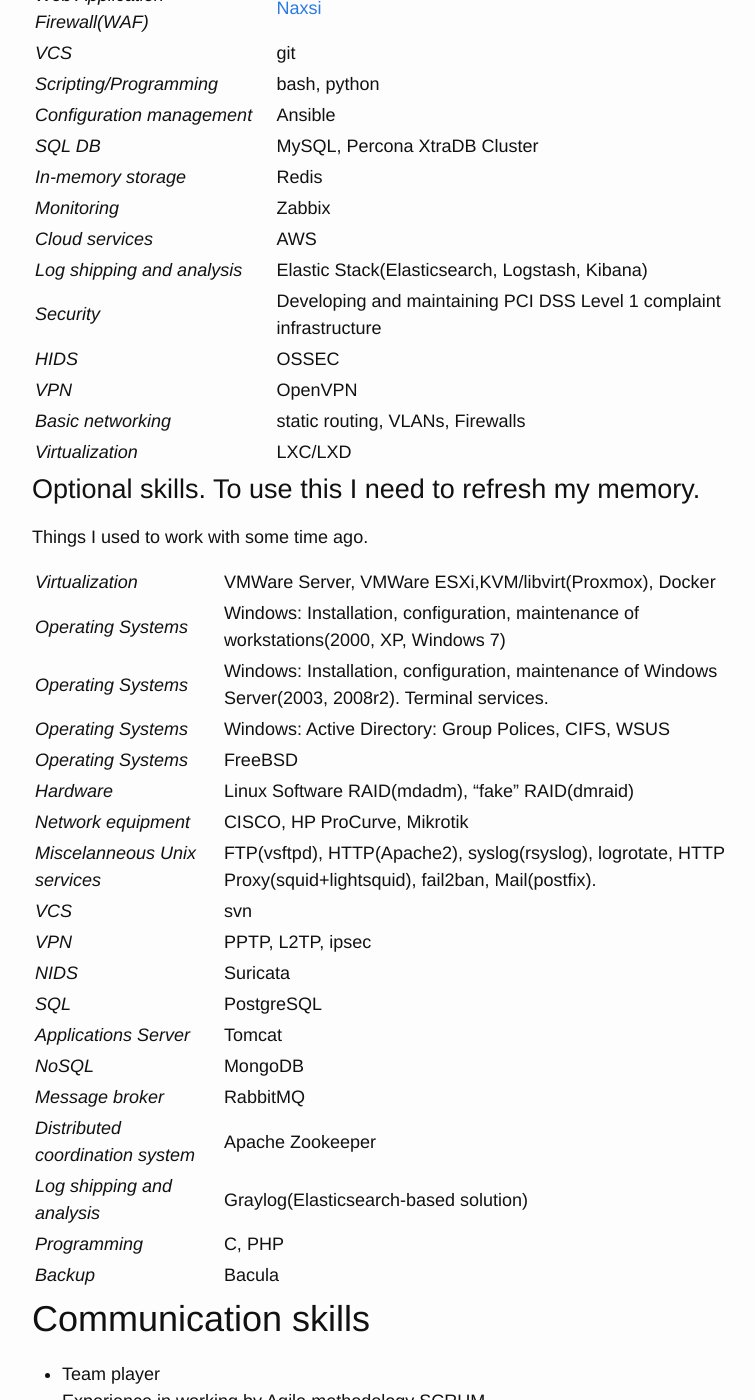
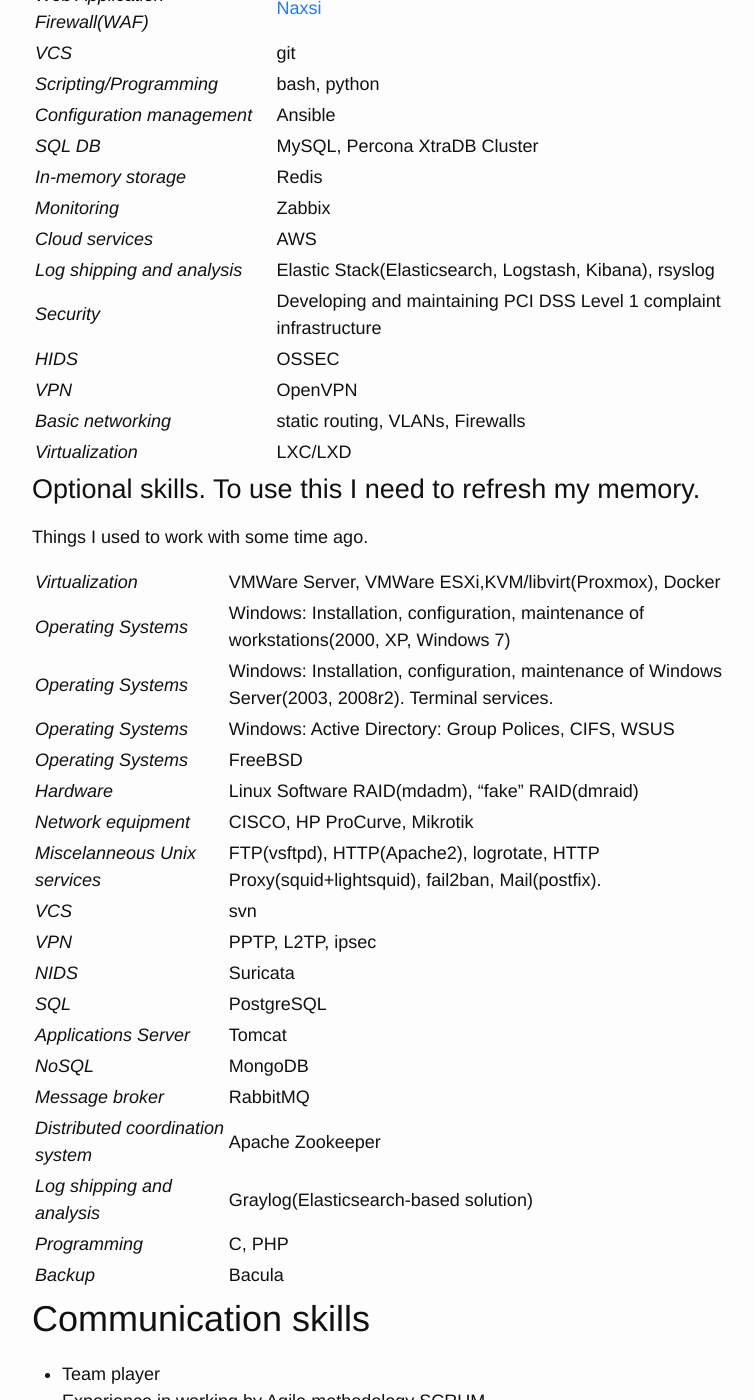
Before and after one commit to selivan/selivan.github.io, a Jekyll site: the page built from cv/index.md, in a window 1280 px wide and 1400 px high, scrolled down 1135 px. Shown: the whole window, without its empty margins (238-993 px from the left). Built offline with Jekyll 4.4.1, drawn with Linux system fonts in a browser that asks for light colours.

Commit message:
Update index.md

```diff
--- a/cv/index.md
+++ b/cv/index.md
@@ -59,7 +59,7 @@
 | _Operating Systems_ | FreeBSD |
 | _Hardware_ | Linux Software RAID(mdadm), “fake” RAID(dmraid) |
 | _Network equipment_ | CISCO, HP ProCurve, Mikrotik |
-| _Miscelanneous Unix services_ | FTP(vsftpd), HTTP(Apache2), syslog(rsyslog), logrotate, HTTP Proxy(squid+lightsquid), fail2ban, Mail(postfix). |
+| _Miscelanneous Unix services_ | FTP(vsftpd), HTTP(Apache2), logrotate, HTTP Proxy(squid+lightsquid), fail2ban, Mail(postfix). |
 | _VCS_ | svn |
 | _VPN_ | PPTP, L2TP, ipsec |
 | _NIDS_ | Suricata |
```
Also changed, not shown: other parts of cv/index.md (+1 -1 lines).
